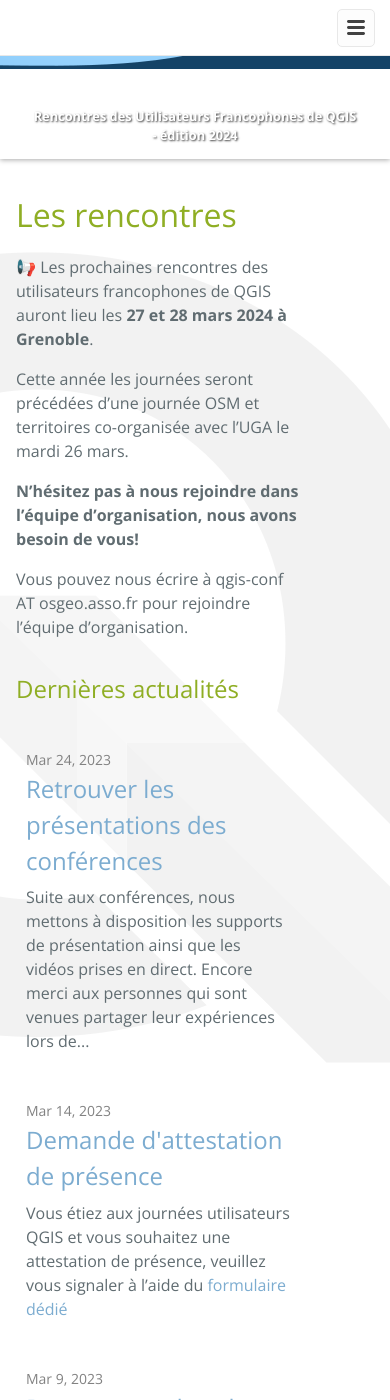
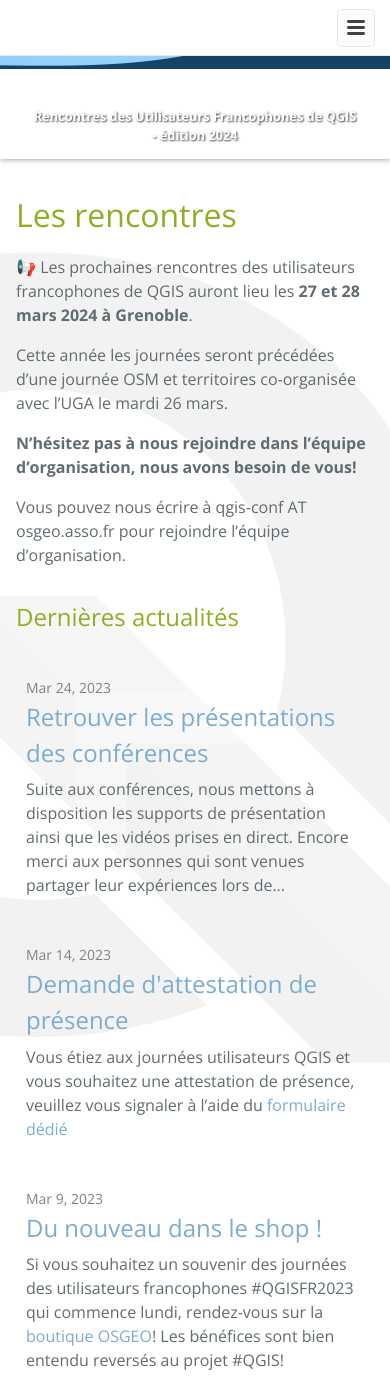
Before and after one commit to OSGeo-fr/QGIS-conf-fr-website, a Jekyll site: the page built from index.md, in a window 390 px wide and 1400 px high, scrolled down 236 px. Built offline with Jekyll 4.4.1, drawn with Linux system fonts in a browser that asks for light colours; comment, search, counter and statistics services are not loaded; the repository's description, which GitHub fills in, is left out.

Commit message:
Fix columns content overflow.

```diff
--- a/assets/css/style.scss
+++ b/assets/css/style.scss
@@ -67,7 +67,7 @@ div#contact div input, textarea, select {
 width: 80%;
 }
 .column-two{
-  width: 20%;
+  width: auto;
   margin-left: 1em;
   min-height: 1OOOpx;
 }
@@ -128,6 +128,7 @@ width: 80%;
       display: block;
     }
     .column-one{
+    width: 100%;
     }
     .column-two{
     width: 100%;
```
